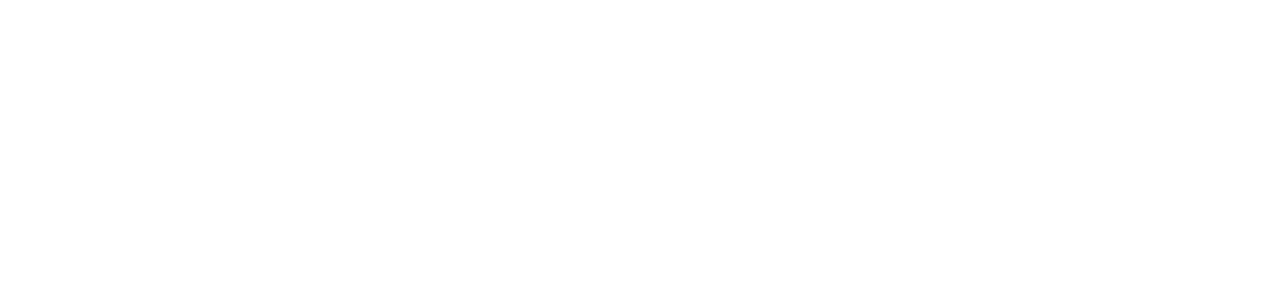
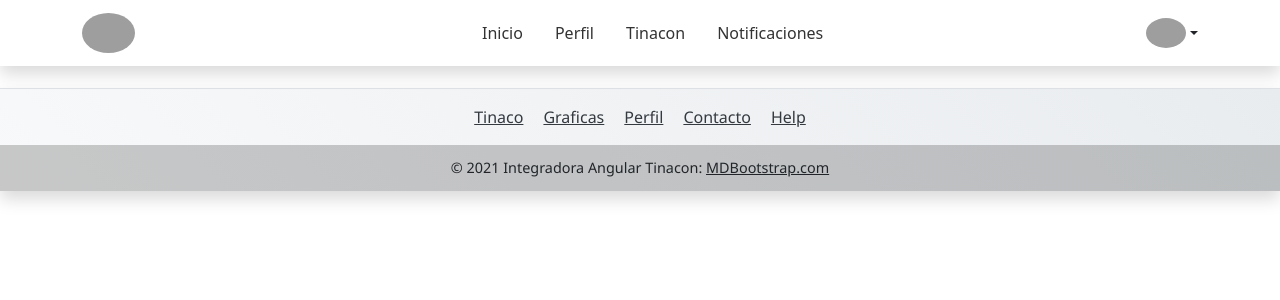
Before and after one commit to buneassassin/AngulatTinacon, an Angular app: page /tinaco in a window 1280 px wide. Before the commit this address led to /. Shown: the top 300 px of the page. Built offline with nearby package versions, Linux system fonts and the light colour scheme; grey boxes are pictures that could not be loaded.

Commit message:
Add Tinaco component with navigation and footer integration

```diff
--- a/src/app/Components/nav/nav.component.html
+++ b/src/app/Components/nav/nav.component.html
@@ -21,7 +21,7 @@
           <a routerLink="/perfil" class="nav-link">Perfil</a>
         </li>
         <li class="nav-item">
-          <a routerLink="/mas" class="nav-link">Más</a>
+          <a routerLink="/tinaco" class="nav-link">Tinacon</a>
         </li>
         <li class="nav-item">
           <a routerLink="/notificaciones" class="nav-link">Notificaciones</a>
--- a/src/app/app.routes.ts
+++ b/src/app/app.routes.ts
@@ -1,6 +1,7 @@
 import { Routes } from '@angular/router';
 import { ProfileComponent } from './view/profile/profile.component';
 import { HomeComponent } from './view/home/home.component';
+import { TinacoComponent } from './view/tinaco/tinaco.component';
 //import { NotFoundComponent } from './view/not-found/not-found.component';
 
 export const routes: Routes = [
@@ -17,6 +18,10 @@
     path: 'perfil',
     component: ProfileComponent,
   },
+  {
+    path: 'tinaco',
+    component: TinacoComponent,
+  },
   /*{
     path: '**',
     component: NotFoundComponent,
--- a/src/app/view/tinaco/tinaco.component.html
+++ b/src/app/view/tinaco/tinaco.component.html
@@ -1 +1,3 @@
+<app-nav></app-nav>
 <p>tinaco works!</p>
+<app-footer></app-footer>
--- a/src/app/view/tinaco/tinaco.component.ts
+++ b/src/app/view/tinaco/tinaco.component.ts
@@ -1,8 +1,10 @@
 import { Component } from '@angular/core';
-
+import { NavComponent } from '../../Components/nav/nav.component';
+import { FooterComponent } from '../../Components/footer/footer.component';
+import {  RouterModule } from '@angular/router';
 @Component({
   selector: 'app-tinaco',
-  imports: [],
+  imports: [ NavComponent, FooterComponent, RouterModule],
   templateUrl: './tinaco.component.html',
   styleUrl: './tinaco.component.css'
 })
```
